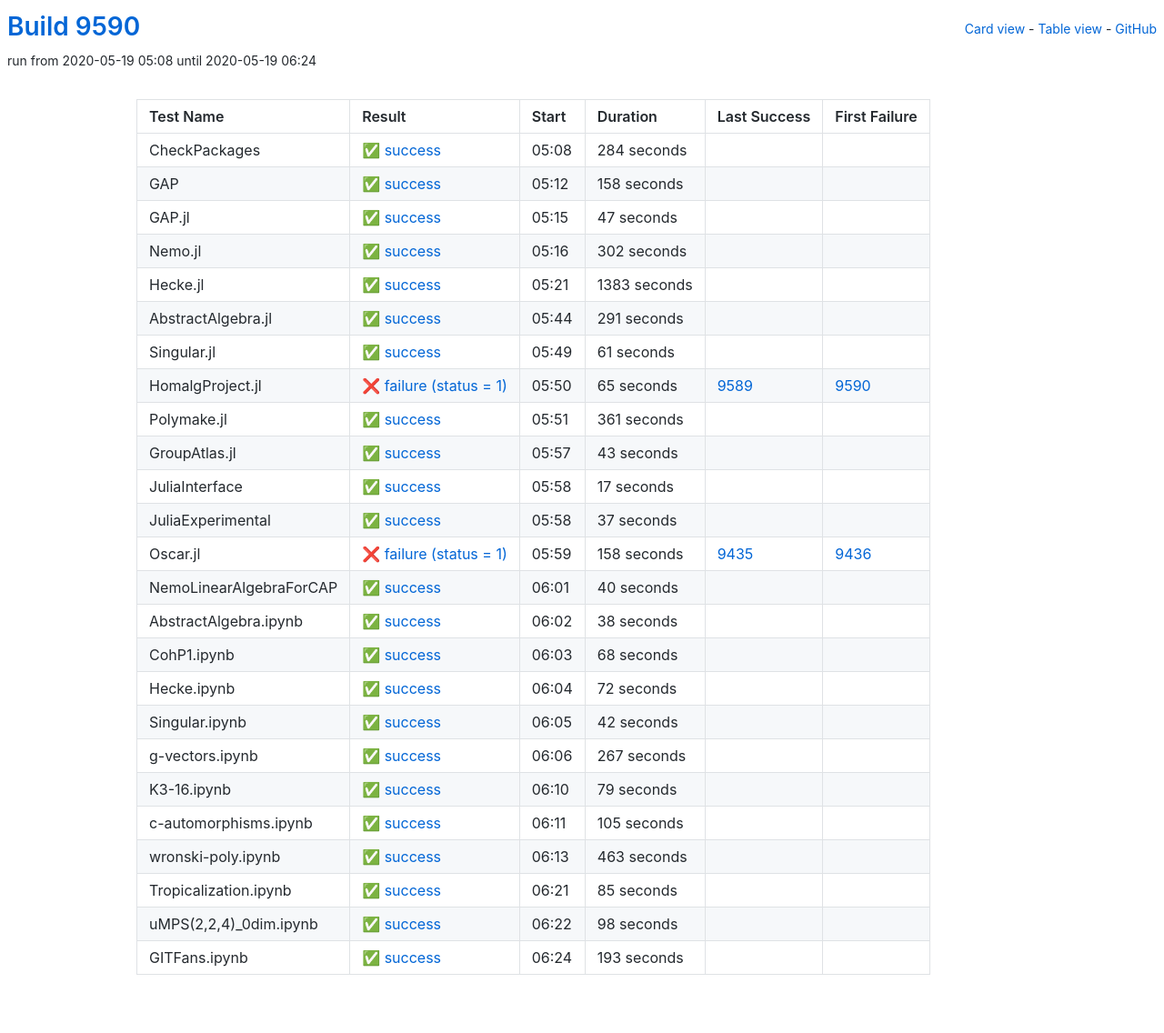
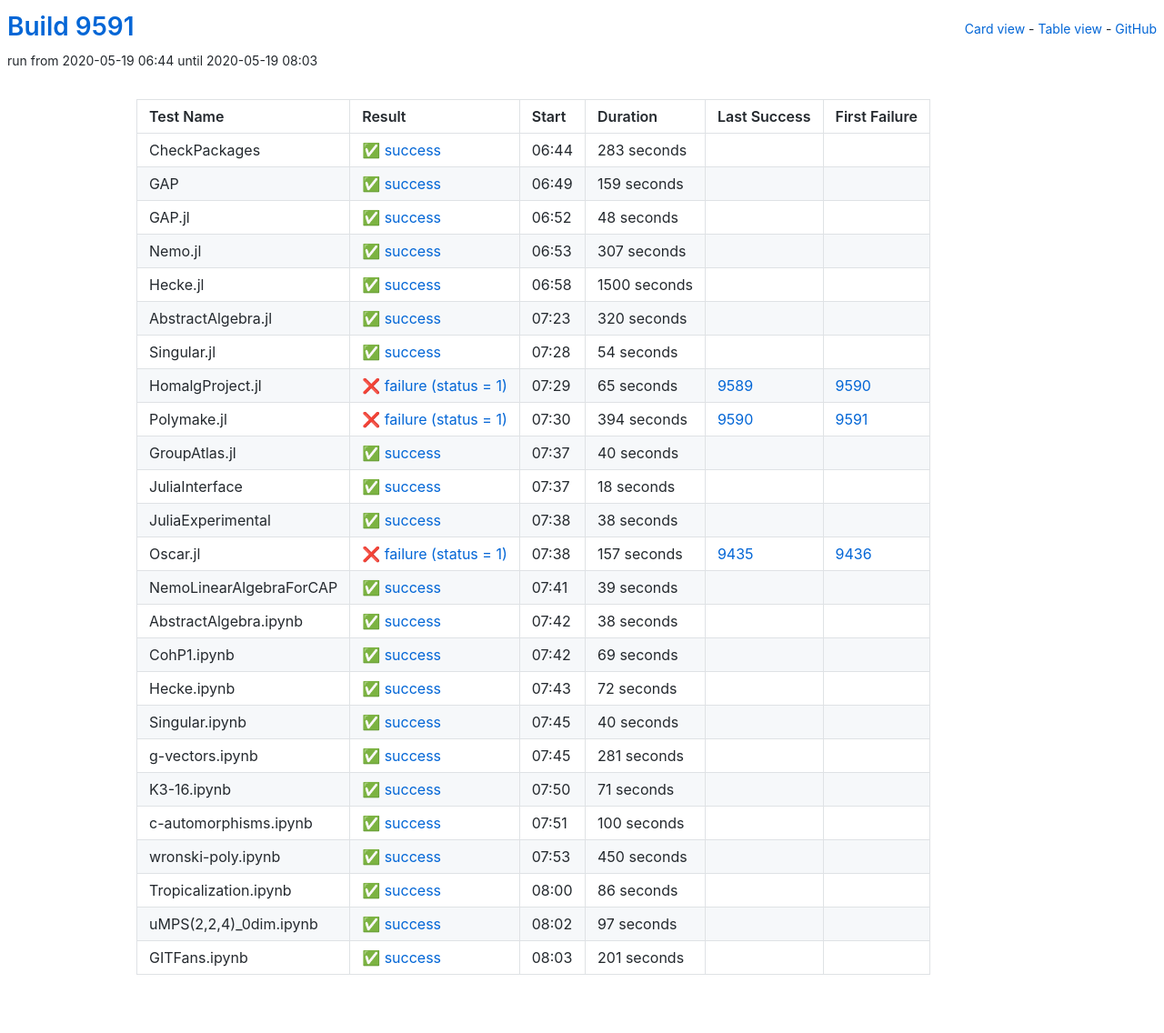
Before and after one commit to oscar-system/oscar-ci-status, a Jekyll site: the page built from table.html, in a window 1280 px wide. Shown: the whole page at 91% size. Built offline with Jekyll 4.4.1, drawn with Linux system fonts in a browser that asks for light colours.

Commit message:
Build 9591

```diff
--- a/_data/ci.yml
+++ b/_data/ci.yml
@@ -1,89 +1,89 @@
-build: 9590
-build_url: https://oscarci.mathematik.uni-kl.de/job/oscar/9590/
+build: 9591
+build_url: https://oscarci.mathematik.uni-kl.de/job/oscar/9591/
 job: oscar
 tests:
-- duration: 284
+- duration: 283
   exitcode: 0
   first_failure: false
   first_failure_url: null
   id: checkpackages
   last_success: false
   last_success_url: null
-  log: https://oscarci.mathematik.uni-kl.de/job/oscar/9590/artifact/logs/build-9590/CheckPackages.log
+  log: https://oscarci.mathematik.uni-kl.de/job/oscar/9591/artifact/logs/build-9591/CheckPackages.log
   name: CheckPackages
-  start: 2020-05-19 05:08
+  start: 2020-05-19 06:44
   status: success
   success: true
-- duration: 158
+- duration: 159
   exitcode: 0
   first_failure: false
   first_failure_url: null
   id: gap
   last_success: false
   last_success_url: null
-  log: https://oscarci.mathematik.uni-kl.de/job/oscar/9590/artifact/logs/build-9590/GAP.log
+  log: https://oscarci.mathematik.uni-kl.de/job/oscar/9591/artifact/logs/build-9591/GAP.log
   name: GAP
-  start: 2020-05-19 05:12
+  start: 2020-05-19 06:49
   status: success
   success: true
-- duration: 47
+- duration: 48
   exitcode: 0
   first_failure: false
   first_failure_url: null
   id: gap-jl
   last_success: false
   last_success_url: null
-  log: https://oscarci.mathematik.uni-kl.de/job/oscar/9590/artifact/logs/build-9590/GAP.jl.log
+  log: https://oscarci.mathematik.uni-kl.de/job/oscar/9591/artifact/logs/build-9591/GAP.jl.log
   name: GAP.jl
-  start: 2020-05-19 05:15
+  start: 2020-05-19 06:52
   status: success
   success: true
-- duration: 302
+- duration: 307
   exitcode: 0
   first_failure: false
   first_failure_url: null
   id: nemo-jl
   last_success: false
   last_success_url: null
-  log: https://oscarci.mathematik.uni-kl.de/job/oscar/9590/artifact/logs/build-9590/Nemo.jl.log
+  log: https://oscarci.mathematik.uni-kl.de/job/oscar/9591/artifact/logs/build-9591/Nemo.jl.log
   name: Nemo.jl
-  start: 2020-05-19 05:16
+  start: 2020-05-19 06:53
   status: success
   success: true
-- duration: 1383
+- duration: 1500
   exitcode: 0
   first_failure: false
   first_failure_url: null
   id: hecke-jl
   last_success: false
   last_success_url: null
-  log: https://oscarci.mathematik.uni-kl.de/job/oscar/9590/artifact/logs/build-9590/Hecke.jl.log
+  log: https://oscarci.mathematik.uni-kl.de/job/oscar/9591/artifact/logs/build-9591/Hecke.jl.log
   name: Hecke.jl
-  start: 2020-05-19 05:21
+  start: 2020-05-19 06:58
   status: success
   success: true
-- duration: 291
+- duration: 320
   exitcode: 0
   first_failure: false
   first_failure_url: null
   id: abstractalgebra-jl
   last_success: false
   last_success_url: null
-  log: https://oscarci.mathematik.uni-kl.de/job/oscar/9590/artifact/logs/build-9590/AbstractAlgebra.jl.log
+  log: https://oscarci.mathematik.uni-kl.de/job/oscar/9591/artifact/logs/build-9591/AbstractAlgebra.jl.log
   name: AbstractAlgebra.jl
-  start: 2020-05-19 05:44
+  start: 2020-05-19 07:23
   status: success
   success: true
-- duration: 61
+- duration: 54
   exitcode: 0
   first_failure: false
   first_failure_url: null
   id: singular-jl
   last_success: false
   last_success_url: null
-  log: https://oscarci.mathematik.uni-kl.de/job/oscar/9590/artifact/logs/build-9590/Singular.jl.log
+  log: https://oscarci.mathematik.uni-kl.de/job/oscar/9591/artifact/logs/build-9591/Singular.jl.log
   name: Singular.jl
-  start: 2020-05-19 05:49
+  start: 2020-05-19 07:28
   status: success
   success: true
 - duration: 65
@@ -93,81 +93,81 @@
   id: homalgproject-jl
   last_success: 9589
   last_success_url: https://oscarci.mathematik.uni-kl.de/job/oscar/9589/
-  log: https://oscarci.mathematik.uni-kl.de/job/oscar/9590/artifact/logs/build-9590/HomalgProject.jl.log
+  log: https://oscarci.mathematik.uni-kl.de/job/oscar/9591/artifact/logs/build-9591/HomalgProject.jl.log
   name: HomalgProject.jl
-  start: 2020-05-19 05:50
+  start: 2020-05-19 07:29
   status: failure
   success: false
-- duration: 361
-  exitcode: 0
-  first_failure: false
-  first_failure_url: null
+- duration: 394
+  exitcode: 1
+  first_failure: 9591
+  first_failure_url: https://oscarci.mathematik.uni-kl.de/job/oscar/9591/
   id: polymake-jl
-  last_success: false
-  last_success_url: null
-  log: https://oscarci.mathematik.uni-kl.de/job/oscar/9590/artifact/logs/build-9590/Polymake.jl.log
+  last_success: 9590
+  last_success_url: https://oscarci.mathematik.uni-kl.de/job/oscar/9590/
+  log: https://oscarci.mathematik.uni-kl.de/job/oscar/9591/artifact/logs/build-9591/Polymake.jl.log
   name: Polymake.jl
-  start: 2020-05-19 05:51
-  status: success
-  success: true
-- duration: 43
+  start: 2020-05-19 07:30
+  status: failure
+  success: false
+- duration: 40
   exitcode: 0
   first_failure: false
   first_failure_url: null
   id: groupatlas-jl
   last_success: false
   last_success_url: null
-  log: https://oscarci.mathematik.uni-kl.de/job/oscar/9590/artifact/logs/build-9590/GroupAtlas.jl.log
+  log: https://oscarci.mathematik.uni-kl.de/job/oscar/9591/artifact/logs/build-9591/GroupAtlas.jl.log
   name: GroupAtlas.jl
-  start: 2020-05-19 05:57
+  start: 2020-05-19 07:37
   status: success
   success: true
-- duration: 17
+- duration: 18
   exitcode: 0
   first_failure: false
   first_failure_url: null
   id: juliainterface
   last_success: false
   last_success_url: null
-  log: https://oscarci.mathematik.uni-kl.de/job/oscar/9590/artifact/logs/build-9590/JuliaInterface.log
+  log: https://oscarci.mathematik.uni-kl.de/job/oscar/9591/artifact/logs/build-9591/JuliaInterface.log
   name: JuliaInterface
-  start: 2020-05-19 05:58
+  start: 2020-05-19 07:37
   status: success
   success: true
-- duration: 37
+- duration: 38
   exitcode: 0
   first_failure: false
   first_failure_url: null
   id: juliaexperimental
   last_success: false
   last_success_url: null
-  log: https://oscarci.mathematik.uni-kl.de/job/oscar/9590/artifact/logs/build-9590/JuliaExperimental.log
+  log: https://oscarci.mathematik.uni-kl.de/job/oscar/9591/artifact/logs/build-9591/JuliaExperimental.log
   name: JuliaExperimental
-  start: 2020-05-19 05:58
+  start: 2020-05-19 07:38
   status: success
   success: true
-- duration: 158
+- duration: 157
   exitcode: 1
   first_failure: 9436
   first_failure_url: https://oscarci.mathematik.uni-kl.de/job/oscar/9436/
   id: oscar-jl
   last_success: 9435
   last_success_url: https://oscarci.mathematik.uni-kl.de/job/oscar/9435/
-  log: https://oscarci.mathematik.uni-kl.de/job/oscar/9590/artifact/logs/build-9590/Oscar.jl.log
+  log: https://oscarci.mathematik.uni-kl.de/job/oscar/9591/artifact/logs/build-9591/Oscar.jl.log
   name: Oscar.jl
-  start: 2020-05-19 05:59
+  start: 2020-05-19 07:38
   status: failure
   success: false
-- duration: 40
+- duration: 39
   exitcode: 0
   first_failure: false
   first_failure_url: null
   id: nemolinearalgebraforcap
   last_success: false
   last_success_url: null
-  log: https://oscarci.mathematik.uni-kl.de/job/oscar/9590/artifact/logs/build-9590/NemoLinearAlgebraForCAP.log
+  log: https://oscarci.mathematik.uni-kl.de/job/oscar/9591/artifact/logs/build-9591/NemoLinearAlgebraForCAP.log
   name: NemoLinearAlgebraForCAP
-  start: 2020-05-19 06:01
+  start: 2020-05-19 07:41
   status: success
   success: true
 - duration: 38
@@ -177,21 +177,21 @@
   id: abstractalgebra-ipynb
   last_success: false
   last_success_url: null
-  log: https://oscarci.mathematik.uni-kl.de/job/oscar/9590/artifact/logs/build-9590/AbstractAlgebra.ipynb.log
+  log: https://oscarci.mathematik.uni-kl.de/job/oscar/9591/artifact/logs/build-9591/AbstractAlgebra.ipynb.log
   name: AbstractAlgebra.ipynb
-  start: 2020-05-19 06:02
+  start: 2020-05-19 07:42
   status: success
   success: true
-- duration: 68
+- duration: 69
   exitcode: 0
   first_failure: false
   first_failure_url: null
   id: cohp1-ipynb
   last_success: false
   last_success_url: null
-  log: https://oscarci.mathematik.uni-kl.de/job/oscar/9590/artifact/logs/build-9590/CohP1.ipynb.log
+  log: https://oscarci.mathematik.uni-kl.de/job/oscar/9591/artifact/logs/build-9591/CohP1.ipynb.log
   name: CohP1.ipynb
-  start: 2020-05-19 06:03
+  start: 2020-05-19 07:42
   status: success
   success: true
 - duration: 72
@@ -201,104 +201,104 @@
   id: hecke-ipynb
   last_success: false
   last_success_url: null
-  log: https://oscarci.mathematik.uni-kl.de/job/oscar/9590/artifact/logs/build-9590/Hecke.ipynb.log
+  log: https://oscarci.mathematik.uni-kl.de/job/oscar/9591/artifact/logs/build-9591/Hecke.ipynb.log
   name: Hecke.ipynb
-  start: 2020-05-19 06:04
+  start: 2020-05-19 07:43
   status: success
   success: true
-- duration: 42
+- duration: 40
   exitcode: 0
   first_failure: false
   first_failure_url: null
   id: singular-ipynb
   last_success: false
   last_success_url: null
-  log: https://oscarci.mathematik.uni-kl.de/job/oscar/9590/artifact/logs/build-9590/Singular.ipynb.log
+  log: https://oscarci.mathematik.uni-kl.de/job/oscar/9591/artifact/logs/build-9591/Singular.ipynb.log
   name: Singular.ipynb
-  start: 2020-05-19 06:05
+  start: 2020-05-19 07:45
   status: success
   success: true
-- duration: 267
+- duration: 281
   exitcode: 0
   first_failure: false
   first_failure_url: null
   id: g-vectors-ipynb
   last_success: false
   last_success_url: null
-  log: https://oscarci.mathematik.uni-kl.de/job/oscar/9590/artifact/logs/build-9590/g-vectors.ipynb.log
+  log: https://oscarci.mathematik.uni-kl.de/job/oscar/9591/artifact/logs/build-9591/g-vectors.ipynb.log
   name: g-vectors.ipynb
-  start: 2020-05-19 06:06
+  start: 2020-05-19 07:45
   status: success
   success: true
-- duration: 79
+- duration: 71
   exitcode: 0
   first_failure: false
   first_failure_url: null
   id: k3-16-ipynb
   last_success: false
   last_success_url: null
-  log: https://oscarci.mathematik.uni-kl.de/job/oscar/9590/artifact/logs/build-9590/K3-16.ipynb.log
+  log: https://oscarci.mathematik.uni-kl.de/job/oscar/9591/artifact/logs/build-9591/K3-16.ipynb.log
   name: K3-16.ipynb
-  start: 2020-05-19 06:10
+  start: 2020-05-19 07:50
   status: success
   success: true
-- duration: 105
+- duration: 100
   exitcode: 0
   first_failure: false
   first_failure_url: null
   id: c-automorphisms-ipynb
   last_success: false
   last_success_url: null
-  log: https://oscarci.mathematik.uni-kl.de/job/oscar/9590/artifact/logs/build-9590/c-automorphisms.ipynb.log
+  log: https://oscarci.mathematik.uni-kl.de/job/oscar/9591/artifact/logs/build-9591/c-automorphisms.ipynb.log
   name: c-automorphisms.ipynb
-  start: 2020-05-19 06:11
+  start: 2020-05-19 07:51
   status: success
   success: true
-- duration: 463
+- duration: 450
   exitcode: 0
   first_failure: false
   first_failure_url: null
   id: wronski-poly-ipynb
   last_success: false
   last_success_url: null
-  log: https://oscarci.mathematik.uni-kl.de/job/oscar/9590/artifact/logs/build-9590/wronski-poly.ipynb.log
+  log: https://oscarci.mathematik.uni-kl.de/job/oscar/9591/artifact/logs/build-9591/wronski-poly.ipynb.log
   name: wronski-poly.ipynb
-  start: 2020-05-19 06:13
+  start: 2020-05-19 07:53
   status: success
   success: true
-- duration: 85
+- duration: 86
   exitcode: 0
   first_failure: false
   first_failure_url: null
   id: tropicalization-ipynb
   last_success: false
   last_success_url: null
-  log: https://oscarci.mathematik.uni-kl.de/job/oscar/9590/artifact/logs/build-9590/Tropicalization.ipynb.log
+  log: https://oscarci.mathematik.uni-kl.de/job/oscar/9591/artifact/logs/build-9591/Tropicalization.ipynb.log
   name: Tropicalization.ipynb
-  start: 2020-05-19 06:21
+  start: 2020-05-19 08:00
   status: success
   success: true
-- duration: 98
+- duration: 97
   exitcode: 0
   first_failure: false
   first_failure_url: null
   id: umps-2-2-4-0dim-ipynb
   last_success: false
   last_success_url: null
-  log: https://oscarci.mathematik.uni-kl.de/job/oscar/9590/artifact/logs/build-9590/uMPS-2-2-4-_0dim.ipynb.log
+  log: https://oscarci.mathematik.uni-kl.de/job/oscar/9591/artifact/logs/build-9591/uMPS-2-2-4-_0dim.ipynb.log
   name: uMPS(2,2,4)_0dim.ipynb
-  start: 2020-05-19 06:22
+  start: 2020-05-19 08:02
   status: success
   success: true
-- duration: 193
+- duration: 201
   exitcode: 0
   first_failure: false
   first_failure_url: null
   id: gitfans-ipynb
   last_success: false
   last_success_url: null
-  log: https://oscarci.mathematik.uni-kl.de/job/oscar/9590/artifact/logs/build-9590/GITFans.ipynb.log
+  log: https://oscarci.mathematik.uni-kl.de/job/oscar/9591/artifact/logs/build-9591/GITFans.ipynb.log
   name: GITFans.ipynb
-  start: 2020-05-19 06:24
+  start: 2020-05-19 08:03
   status: success
   success: true
```
Also changed, not shown: README.md.
